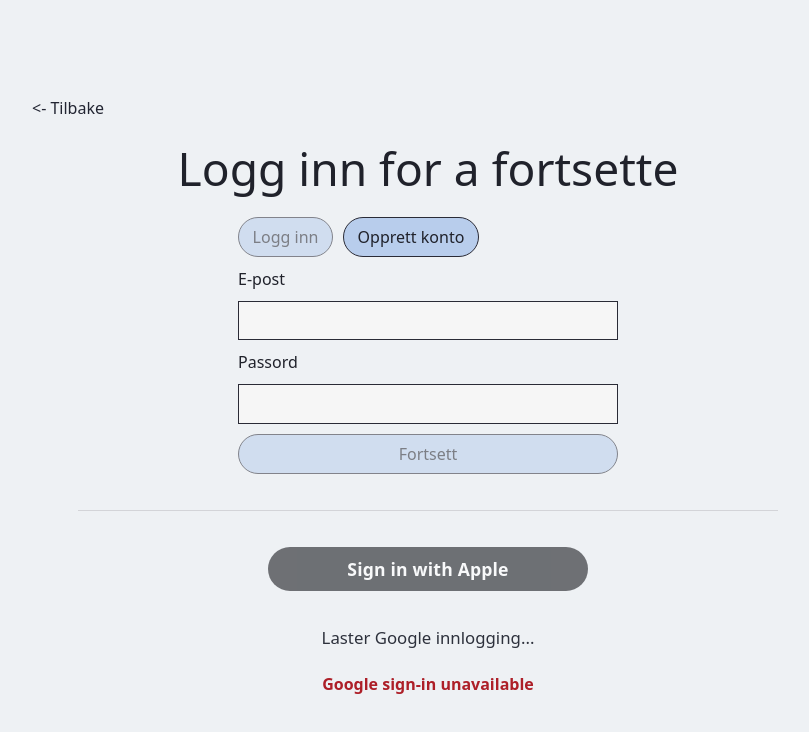
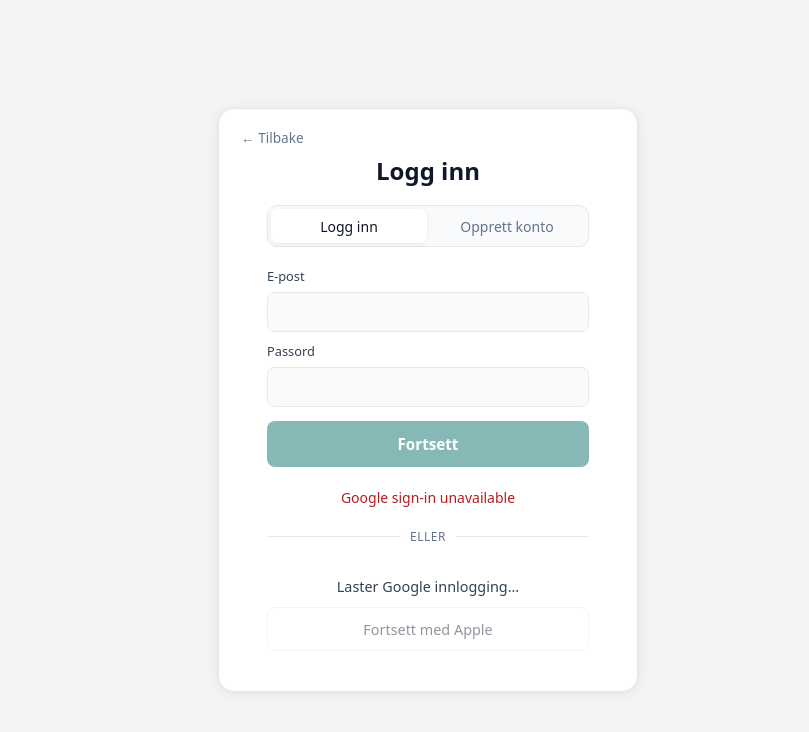
Before and after one commit to jakobthomassen/asho-bachelor-project, a React (Vite) app in the folder frontend/: page /login in a window 1280 px wide. Shown: the top 732 px of the page, without its empty margins (212-1021 px from the left). Built offline with nearby package versions, Linux system fonts and the light colour scheme; no server answers.

Commit message:
login redesign + gitignore update

```diff
--- a/frontend/src/app/pages/AuthFlow/AuthFlow.css
+++ b/frontend/src/app/pages/AuthFlow/AuthFlow.css
@@ -1,243 +1,326 @@
+/* ── Auth flow shell ─────────────────────────────────────────── */
 .authFlow {
   min-height: 100vh;
-  background: #eef1f4;
-  color: #20222b;
-  display: block;
-  padding: 0;
-}
-
-.authFlow__card {
-  --auth-side-pad: clamp(32px, 7vw, 120px);
-  width: 100%;
-  min-height: 100vh;
-  background: #eef1f4;
-  border: 0;
-  border-radius: 0;
-  padding: clamp(64px, 9vh, 120px) var(--auth-side-pad);
+  background: var(--app-bg);
+  color: var(--text-primary);
   display: flex;
   flex-direction: column;
   align-items: center;
   justify-content: center;
-  gap: 22px;
-  position: relative;
+  padding: clamp(24px, 5vh, 60px) clamp(16px, 4vw, 40px);
 }
 
-.authFlow__card--hero {
+.authFlow__card {
+  width: 100%;
+  display: flex;
+  flex-direction: column;
+  align-items: center;
   justify-content: center;
+  gap: 20px;
 }
 
+/* ── Content card ────────────────────────────────────────────── */
+.authFlow__contentCard {
+  position: relative;
+  width: min(100%, 420px);
+  background: var(--surface);
+  border: 1px solid var(--border);
+  border-radius: 16px;
+  padding: clamp(40px, 6vh, 60px) clamp(28px, 5vw, 48px) clamp(32px, 5vh, 48px);
+  display: flex;
+  flex-direction: column;
+  align-items: center;
+  gap: 20px;
+  box-shadow: 0 2px 16px rgba(0, 0, 0, 0.06), 0 1px 4px rgba(0, 0, 0, 0.04);
+}
+
+/* ── Typography ──────────────────────────────────────────────── */
 .authFlow__title {
   margin: 0;
-  font-size: 2rem;
-  line-height: 1.1;
+  font-size: 1.5rem;
+  font-weight: 600;
+  line-height: 1.2;
   text-align: center;
-  font-weight: 500;
+  color: var(--text-primary);
 }
 
 .authFlow__title--hero {
-  font-size: clamp(2rem, 3.6vw, 3rem);
+  font-size: clamp(1.6rem, 3vw, 2rem);
 }
 
 .authFlow__text {
   margin: 0;
-  font-size: 1.05rem;
-  color: #2d313c;
+  font-size: 0.9rem;
+  color: var(--text-secondary);
+  text-align: center;
+  line-height: 1.5;
 }
 
 .authFlow__text--hero {
-  max-width: 620px;
-  text-align: center;
-  line-height: 1.45;
+  max-width: 320px;
 }
 
+.authFlow__hint {
+  margin: 0;
+  font-size: 0.85rem;
+  color: var(--text-muted);
+  text-align: center;
+}
+
+/* ── Segmented mode switcher ─────────────────────────────────── */
+.authFlow__segmented {
+  display: flex;
+  width: 100%;
+  background: var(--surface-muted);
+  border: 1px solid var(--border);
+  border-radius: 10px;
+  padding: 3px;
+  gap: 2px;
+}
+
+.authFlow__segmentBtn {
+  flex: 1;
+  border: none;
+  background: transparent;
+  color: var(--text-muted);
+  font-size: 0.875rem;
+  font-weight: 500;
+  padding: 0.45rem 0.75rem;
+  border-radius: 7px;
+  cursor: pointer;
+  transition: background 120ms, color 120ms, box-shadow 120ms;
+}
+
+.authFlow__segmentBtn.is-active {
+  background: var(--surface);
+  color: var(--text-primary);
+  box-shadow: 0 1px 4px rgba(0, 0, 0, 0.08);
+}
+
+.authFlow__segmentBtn:disabled {
+  cursor: not-allowed;
+}
+
+/* ── Form ────────────────────────────────────────────────────── */
+.authFlow__form {
+  width: 100%;
+  display: flex;
+  flex-direction: column;
+  gap: 10px;
+}
+
+.authFlow__fieldLabel {
+  font-size: 0.8rem;
+  font-weight: 500;
+  color: var(--text-secondary);
+  margin-bottom: -4px;
+}
+
+.authFlow__input {
+  width: 100%;
+  border: 1px solid var(--border);
+  background: var(--surface-muted);
+  color: var(--text-primary);
+  border-radius: 8px;
+  padding: 0.65rem 0.85rem;
+  font-size: 0.95rem;
+  outline: none;
+  transition: border-color 120ms, box-shadow 120ms;
+}
+
+.authFlow__input:focus {
+  border-color: var(--accent);
+  box-shadow: 0 0 0 3px color-mix(in srgb, var(--accent) 15%, transparent);
+}
+
+.authFlow__input--compact {
+  max-width: 100%;
+}
+
+/* ── Buttons ─────────────────────────────────────────────────── */
+.authFlow__button {
+  border: 1px solid var(--border);
+  background: var(--surface);
+  color: var(--text-primary);
+  border-radius: 8px;
+  font-weight: 500;
+  padding: 0.65rem 1.2rem;
+  cursor: pointer;
+  font-size: 0.95rem;
+  transition: filter 120ms ease, background 120ms ease;
+}
+
+.authFlow__button:hover:not(:disabled) {
+  filter: brightness(0.97);
+}
+
+.authFlow__button:disabled {
+  cursor: not-allowed;
+  opacity: 0.5;
+}
+
+.authFlow__button--primary {
+  background: var(--accent);
+  color: var(--accent-contrast);
+  border-color: transparent;
+  font-weight: 600;
+}
+
+.authFlow__button--primary:hover:not(:disabled) {
+  filter: brightness(1.06);
+}
+
+.authFlow__button--secondary {
+  background: var(--surface-muted);
+}
+
+.authFlow__button--wide {
+  width: 100%;
+  min-height: 46px;
+}
+
+.authFlow__button--small {
+  min-height: 40px;
+}
+
+/* ── Stack layout (welcome page) ─────────────────────────────── */
 .authFlow__stack {
   width: 100%;
-  max-width: 340px;
-  display: grid;
-  justify-items: center;
+  display: flex;
+  flex-direction: column;
+  align-items: center;
   gap: 10px;
-  margin-top: 18px;
+  margin-top: 4px;
 }
 
+/* ── Divider with text ───────────────────────────────────────── */
+.authFlow__divider {
+  width: 100%;
+  display: flex;
+  align-items: center;
+  gap: 10px;
+  color: var(--text-muted);
+  font-size: 0.75rem;
+  letter-spacing: 0.04em;
+  text-transform: uppercase;
+}
+
+.authFlow__divider::before,
+.authFlow__divider::after {
+  content: "";
+  flex: 1;
+  border-top: 1px solid var(--border);
+}
+
+/* ── Social login ────────────────────────────────────────────── */
+.authFlow__socials {
+  width: 100%;
+  display: flex;
+  flex-direction: column;
+  gap: 10px;
+}
+
+.authFlow__social {
+  width: 100%;
+  border: 1px solid var(--border);
+  border-radius: 8px;
+  min-height: 44px;
+  padding: 0.6rem 1rem;
+  color: var(--text-primary);
+  background: var(--surface);
+  font-size: 0.9rem;
+  font-weight: 500;
+  cursor: pointer;
+  transition: background 120ms;
+}
+
+.authFlow__social:hover:not(:disabled) {
+  background: var(--surface-muted);
+}
+
+.authFlow__social:disabled {
+  opacity: 0.45;
+  cursor: not-allowed;
+}
+
+.authFlow__googleHost {
+  display: flex;
+  justify-content: center;
+  width: 100%;
+}
+
+/* ── Back button ─────────────────────────────────────────────── */
+.authFlow__back {
+  position: absolute;
+  top: 14px;
+  left: 14px;
+  border: none;
+  background: transparent;
+  color: var(--text-muted);
+  font-size: 0.85rem;
+  cursor: pointer;
+  display: flex;
+  align-items: center;
+  gap: 4px;
+  padding: 5px 8px;
+  border-radius: 6px;
+  transition: background 120ms, color 120ms;
+}
+
+.authFlow__back:hover {
+  background: var(--surface-muted);
+  color: var(--text-primary);
+}
+
+/* ── Footer / misc ───────────────────────────────────────────── */
+.authFlow__footer {
+  margin-top: 8px;
+  text-align: center;
+}
+
+.authFlow__link {
+  border: none;
+  background: transparent;
+  color: var(--text-muted);
+  font-size: 0.85rem;
+  cursor: pointer;
+  text-decoration: underline;
+  text-underline-offset: 3px;
+  transition: color 120ms;
+}
+
+.authFlow__link:hover {
+  color: var(--text-secondary);
+}
+
+.authFlow__error {
+  color: var(--danger);
+  font-size: 0.875rem;
+  font-weight: 500;
+  margin: 0;
+  text-align: center;
+}
+
+/* ── Actions row (legacy compat) ─────────────────────────────── */
 .authFlow__actions {
   display: flex;
   flex-wrap: wrap;
   gap: 10px;
 }
 
-.authFlow__button {
-  border: 1px solid #2a2b36;
-  background: #f6f6f6;
-  color: #20222b;
-  border-radius: 999px;
-  font-weight: 500;
-  padding: 0.6rem 1rem;
-  cursor: pointer;
-  font-size: 1rem;
-  transition: filter 120ms ease;
-}
-
-.authFlow__button:hover {
-  filter: brightness(0.98);
-}
-
-.authFlow__button:disabled {
-  cursor: not-allowed;
-  opacity: 0.55;
-}
-
-.authFlow__button--primary {
-  background: #b8cdec;
-}
-
-.authFlow__button--secondary {
-  background: #d6d1f4;
-}
-
-.authFlow__button--wide {
-  width: 240px;
-  min-height: 44px;
-}
-
-.authFlow__button--small {
-  min-width: 92px;
-  min-height: 40px;
-  padding: 0.45rem 0.85rem;
-  background: #b8cdec;
-}
-
-.authFlow__hint {
-  margin: 2px 0 0;
-  font-size: 1rem;
-  color: #222532;
-}
-
-.authFlow__footer {
-  margin-top: auto;
-  padding-top: 20px;
-}
-
-.authFlow__back {
-  position: absolute;
-  top: clamp(16px, 3vh, 28px);
-  left: clamp(18px, 3vw, 28px);
-  border: 0;
-  background: transparent;
-  color: #222532;
-  font-size: 1rem;
-  cursor: pointer;
-}
-
-.authFlow__contentCard {
-  position: relative;
-  width: min(100%, 860px);
-  min-height: clamp(520px, 70vh, 660px);
-  padding: clamp(56px, 9vh, 96px) clamp(20px, 5vw, 92px) clamp(40px, 8vh, 72px);
-  display: grid;
-  justify-items: center;
-  gap: 22px;
-}
-
-.authFlow__link {
-  border: 0;
-  background: transparent;
-  color: #222532;
-  font-size: 1rem;
-  cursor: pointer;
-}
-
-.authFlow__form {
-  width: 100%;
-  max-width: 380px;
-  display: grid;
-  gap: 10px;
-}
-
-.authFlow__fieldLabel {
-  font-size: 1rem;
-}
-
-.authFlow__input {
-  width: 100%;
-  border: 1px solid #2a2b36;
-  background: #f6f6f6;
-  color: #20222b;
-  border-radius: 0;
-  padding: 0.62rem 0.8rem;
-  font-size: 1rem;
-}
-
-.authFlow__input--compact {
-  max-width: 100%;
-}
-
-.authFlow__divider {
-  width: min(100%, 700px);
-  border-top: 1px solid #d3d4d8;
-  margin: 14px 0;
-}
-
-.authFlow__socials {
-  width: 100%;
-  max-width: 440px;
-  display: grid;
-  gap: 12px;
-  justify-items: center;
-}
-
-.authFlow__social {
-  width: min(100%, 320px);
-  border: 0;
-  border-radius: 999px;
-  min-height: 44px;
-  padding: 0.6rem 1rem;
-  color: #fff;
-  background: #191b20;
-  font-size: 1.1rem;
-  font-weight: 600;
-  letter-spacing: 0.01em;
-  cursor: pointer;
-}
-
-.authFlow__social:disabled {
-  opacity: 0.6;
-  cursor: not-allowed;
-}
-
-.authFlow__social--google {
-  background: #1d1f24;
-}
-
-.authFlow__googleHost {
-  display: flex;
-  justify-content: center;
-  width: min(100%, 320px);
-}
-
-.authFlow__error {
-  color: #ad1f28;
-  font-weight: 600;
-  margin: 0;
-}
-
-@media (max-width: 680px) {
-  .authFlow__card {
-    min-height: 100vh;
-    --auth-side-pad: 20px;
-    padding: 72px var(--auth-side-pad) 28px;
-  }
-
-  .authFlow__title {
-    font-size: 2rem;
-  }
-
-  .authFlow__button--small {
-    justify-self: start;
+/* ── Mobile ──────────────────────────────────────────────────── */
+@media (max-width: 480px) {
+  .authFlow {
+    padding: 0;
+    justify-content: flex-start;
   }
 
   .authFlow__contentCard {
     width: 100%;
-    min-height: auto;
-    padding: 56px 0 0;
+    min-height: 100dvh;
+    border-radius: 0;
+    border: none;
+    box-shadow: none;
+    padding: clamp(56px, 8vh, 80px) 24px 32px;
   }
 }
--- a/frontend/src/app/pages/Login/LoginPage.tsx
+++ b/frontend/src/app/pages/Login/LoginPage.tsx
@@ -68,42 +68,43 @@ export default function LoginPage() {
             className="authFlow__back"
             onClick={() => navigate(`/welcome?next=${encodeURIComponent(next)}`)}
           >
-            {"<- Tilbake"}
+            ← Tilbake
           </button>
 
-          <h1 className="authFlow__title authFlow__title--hero">
-            {mode === "register" ? "Opprett konto" : "Logg inn for a fortsette"}
+          <h1 className="authFlow__title">
+            {mode === "register" ? "Opprett konto" : "Logg inn"}
           </h1>
 
-          <div className="authFlow__form">
-            <div className="authFlow__actions">
+          <div className="authFlow__segmented">
             <button
               type="button"
-                className="authFlow__button authFlow__button--small"
-                onClick={() => setMode("login")}
-                disabled={isSubmitting || mode === "login"}
+              className={`authFlow__segmentBtn ${mode === "login" ? "is-active" : ""}`}
+              onClick={() => { setMode("login"); setFormError(null); setFormNotice(null); }}
+              disabled={isSubmitting}
             >
               Logg inn
             </button>
             <button
               type="button"
-                className="authFlow__button authFlow__button--secondary authFlow__button--small"
-                onClick={() => setMode("register")}
-                disabled={isSubmitting || mode === "register"}
+              className={`authFlow__segmentBtn ${mode === "register" ? "is-active" : ""}`}
+              onClick={() => { setMode("register"); setFormError(null); setFormNotice(null); }}
+              disabled={isSubmitting}
             >
               Opprett konto
             </button>
           </div>
 
+          <div className="authFlow__form">
             <label className="authFlow__fieldLabel" htmlFor="login-email">
               E-post
             </label>
             <input
               id="login-email"
-              className="authFlow__input authFlow__input--compact"
+              className="authFlow__input"
               value={email}
               onChange={(e) => setEmail(e.target.value)}
               autoComplete="email"
+              type="email"
             />
 
             <label className="authFlow__fieldLabel" htmlFor="login-password">
@@ -111,15 +112,18 @@ export default function LoginPage() {
             </label>
             <input
               id="login-password"
-              className="authFlow__input authFlow__input--compact"
+              className="authFlow__input"
               type="password"
               value={password}
               onChange={(e) => setPassword(e.target.value)}
+              onKeyDown={(e) => { if (e.key === "Enter") handleEmailPasswordContinue(); }}
               autoComplete={mode === "register" ? "new-password" : "current-password"}
             />
+
             <button
               type="button"
-              className="authFlow__button authFlow__button--primary authFlow__button--small"
+              className="authFlow__button authFlow__button--primary authFlow__button--wide"
+              style={{ marginTop: 4 }}
               onClick={handleEmailPasswordContinue}
               disabled={!email.trim() || !password.trim() || isSubmitting}
             >
@@ -127,20 +131,23 @@ export default function LoginPage() {
             </button>
           </div>
 
-          <div className="authFlow__divider" />
+          {(formNotice || formError || error) && (
+            <div style={{ width: "100%" }}>
+              {formNotice && <p className="authFlow__text">{formNotice}</p>}
+              {formError && <p className="authFlow__error">{formError}</p>}
+              {error && <p className="authFlow__error">{error}</p>}
+            </div>
+          )}
+
+          <div className="authFlow__divider">eller</div>
 
           <div className="authFlow__socials">
-            <button type="button" className="authFlow__social authFlow__social--apple" disabled>
-              Sign in with Apple
+            <div ref={buttonHostRef} className="authFlow__googleHost" />
+            {!isReady && <p className="authFlow__text">Laster Google innlogging...</p>}
+            <button type="button" className="authFlow__social" disabled>
+              Fortsett med Apple
             </button>
-
-            <div ref={buttonHostRef} className="authFlow__googleHost" />
           </div>
-
-          {!isReady && <p className="authFlow__text">Laster Google innlogging...</p>}
-          {formNotice ? <p className="authFlow__text">{formNotice}</p> : null}
-          {formError ? <p className="authFlow__error">{formError}</p> : null}
-          {error ? <p className="authFlow__error">{error}</p> : null}
         </div>
       </section>
     </main>
```
Also changed, not shown: 1 other file (tests, documents, lock files or other folders). Lines whose indentation alone changed are shown as unchanged.
